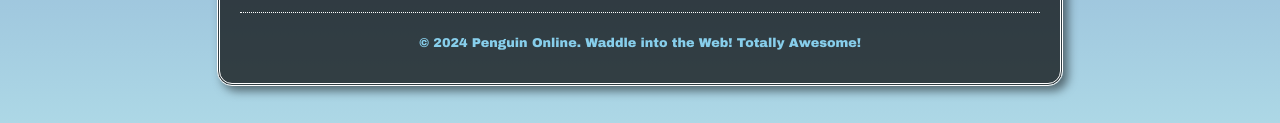
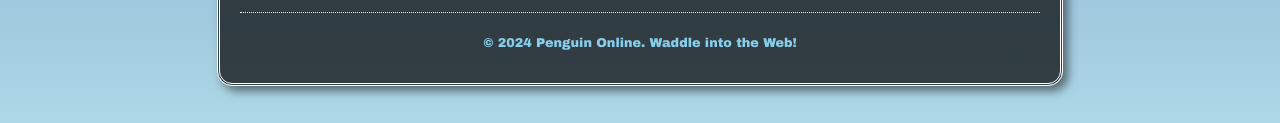
Before and after one commit to Penguin-Online/Penguin-Online-Web, a plain HTML site: page index.html in a window 1280 px wide. Shown: the part 1525-1648 px from the top of the page. Drawn offline with Linux system fonts and the light colour scheme.

Commit message:
Update index.html

```diff
--- a/index.html
+++ b/index.html
@@ -168,7 +168,7 @@
         </div>
 
         <div class="footer">
-            <p>&copy; 2024 Penguin Online. Waddle into the Web! Totally Awesome!</p>
+            <p>&copy; 2024 Penguin Online. Waddle into the Web!</p>
         </div>
     </div>
     <script>
```
